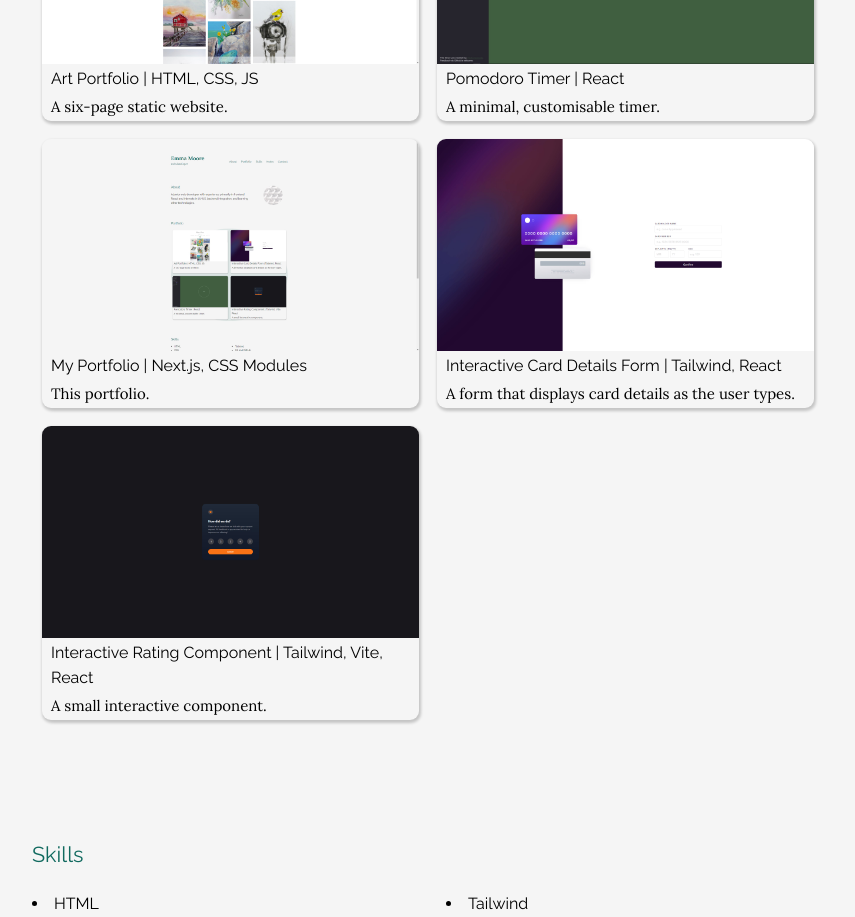
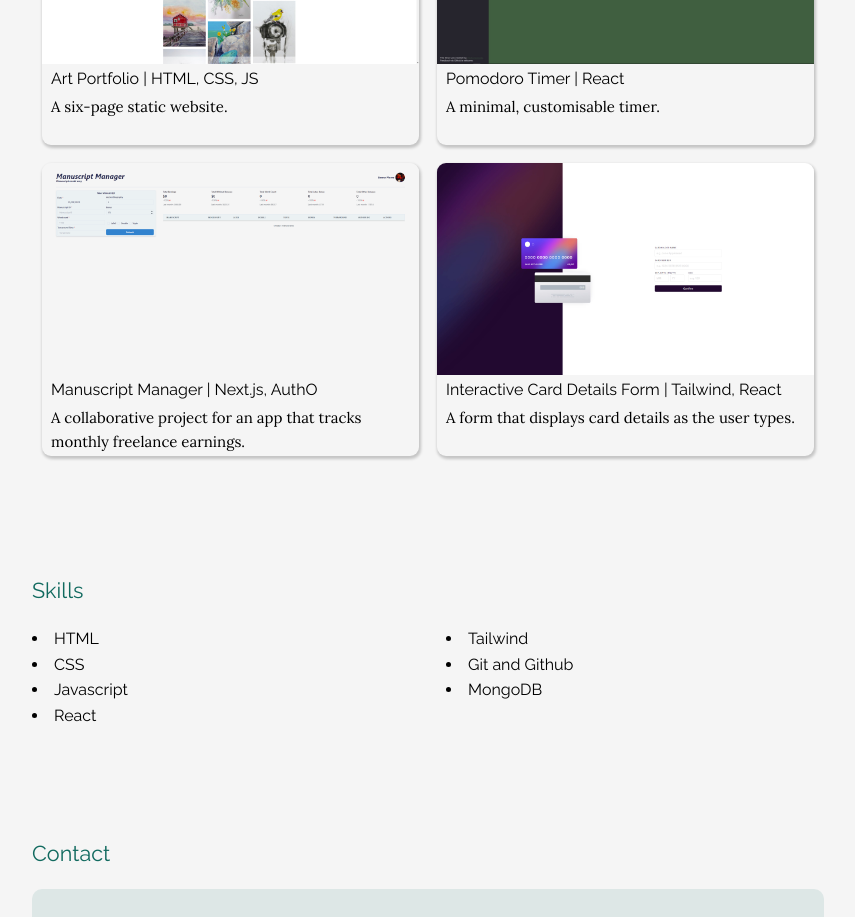
Before and after one commit to emoore29/My-Portfolio, a Next.js app: page / in a window 1280 px wide. Shown: the part 720-1637 px from the top of the page, without its empty margins (212-1067 px from the left). Built offline with nearby package versions, Linux system fonts and the light colour scheme.

Commit message:
added new portfolio project

```diff
--- a/components/portfolio.js
+++ b/components/portfolio.js
@@ -3,7 +3,7 @@ import styles from "../styles/Home.module.css";
 import Image from "next/image";
 import { useState } from "react";
 import HoverBlur from "./hoverBlur";
-import { lora } from "../styles/fonts"
+import { lora } from "../styles/fonts";
 
 export default function Portfolio() {
   const [activeProject, setActiveProject] = useState(null);
@@ -25,10 +25,10 @@ export default function Portfolio() {
       github: "https://github.com/AthenasCode/Interactive-Card-Details-Form",
       live: "https://athenascode.github.io/Interactive-Card-Details-Form/",
     },
-    myPortfolio: {
-      github: "https://github.com/AthenasCode/My-Portfolio",
-      live: null,
-    }
+    manuscriptApp: {
+      github: "https://github.com/ShayneJG/Manuscript-Manager",
+      live: "https://manuscript-manager.vercel.app/",
+    },
   };
 
   return (
@@ -90,30 +90,31 @@ export default function Portfolio() {
           />
         </div>
         <div
-          id="myPortfolio"
-          onMouseOver={() => setActiveProject("myPortfolio")}
+          id="manuscriptApp"
+          onMouseOver={() => setActiveProject("manuscriptApp")}
           onMouseOut={() => setActiveProject(null)}
           className={styles.projectContainer}
         >
           <div className={styles.projectImageParent}>
             <Image
-              src="/images/portfolio-screenshot.jpg"
+              src="/images/manuscript-manager-screenshot.png"
               fill
               className={`${utilStyles.objectContain} ${styles.projectImage}`}
-              alt="My Portfolio Screenshot"
+              alt="Manuscript Manager Screenshot"
             />
           </div>
           <p className={`${styles.projectTitle}`}>
-            My Portfolio | Next.js, CSS Modules
+            Manuscript Manager | Next.js, AuthO
           </p>
           <p
             className={`${utilStyles.italic} ${lora.className} ${styles.projectDescription}`}
           >
-            This portfolio.
+            A collaborative project for an app that tracks monthly freelance
+            earnings.
           </p>
           <HoverBlur
-            isActive={activeProject === "myPortfolio"}
-            links={projectLinks.myPortfolio}
+            isActive={activeProject === "manuscriptApp"}
+            links={projectLinks.manuscriptApp}
           />
         </div>
         <div
@@ -143,35 +144,6 @@ export default function Portfolio() {
             links={projectLinks.cardDetails}
           />
         </div>
-
-
-        <div
-          id="ratingsComponent"
-          onMouseOver={() => setActiveProject("ratingsComponent")}
-          onMouseOut={() => setActiveProject(null)}
-          className={styles.projectContainer}
-        >
-          <div id="project-image" className={styles.projectImageParent}>
-            <Image
-              src="/images/interactive-rating-component-screenshot.jpg"
-              fill
-              className={utilStyles.objectContain}
-              alt="Interactive Rating Component"
-            />
-          </div>
-          <p className={`${styles.projectTitle}`}>
-            Interactive Rating Component | Tailwind, Vite, React
-          </p>
-          <p
-            className={`${utilStyles.italic} ${lora.className} ${styles.projectDescription}`}
-          >
-            A small interactive component.
-          </p>
-          <HoverBlur
-            isActive={activeProject === "ratingsComponent"}
-            links={projectLinks.ratingsComponent}
-          />
-        </div>
       </div>
     </section>
   );
```
Also changed, not shown: public/images/manuscript-manager-screenshot.png (added).
